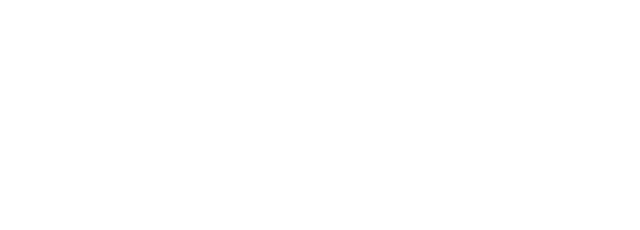
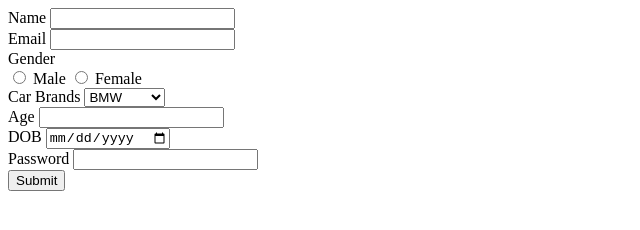
Before and after one commit to acciojob/signup-form-car-itsnajmus, a website: page main.html in a window 1280 px wide. Shown: the whole page, without its empty margins (0-640 px from the left). Drawn offline with Linux system fonts and the light colour scheme.

Commit message:
Update main.html

```diff
--- a/main.html
+++ b/main.html
@@ -7,6 +7,42 @@
 </head>
 
 <body>
+	 <form method="post">
+        <label for="name">Name</label>
+        <input type="text" id="name" for="name" required > <br>
+
+        <label for="email">Email</label>
+        <input type="email" id="email" for="email" required ><br>
+
+        <label for="gender">Gender</label><br>
+        <input type="radio" id="gender" name="gender" required >
+        <label for="gender">Male</label>
+        <input type="radio" id="gender" name="gender">
+        <label for="gender">Female</label><br>
+        <label for="cars">Car Brands</label>
+        <select name="cars" id="laptop">
+            <option value="bmw">BMW</option>
+            <option value="Audi">Audi</option>
+            <option value="mercedez">Mercedez</option>
+
+        </select><br>
+        <label for="age">Age</label>
+        <input type="age" id="age" required ><br>
+        <label for="dob">DOB</label>
+        <input type="date" id="dob" required> <br>
+        <label for="password">Password</label>
+        <input type="password" id="password" required><br>
+
+
+        <button type="submit">Submit</button>
+
+
+
+
+
+
+
+    </form>
 	<!-- the entire body must be written by student -->
     <script type="text/javascript" src="./script.js">
 </script>
```
